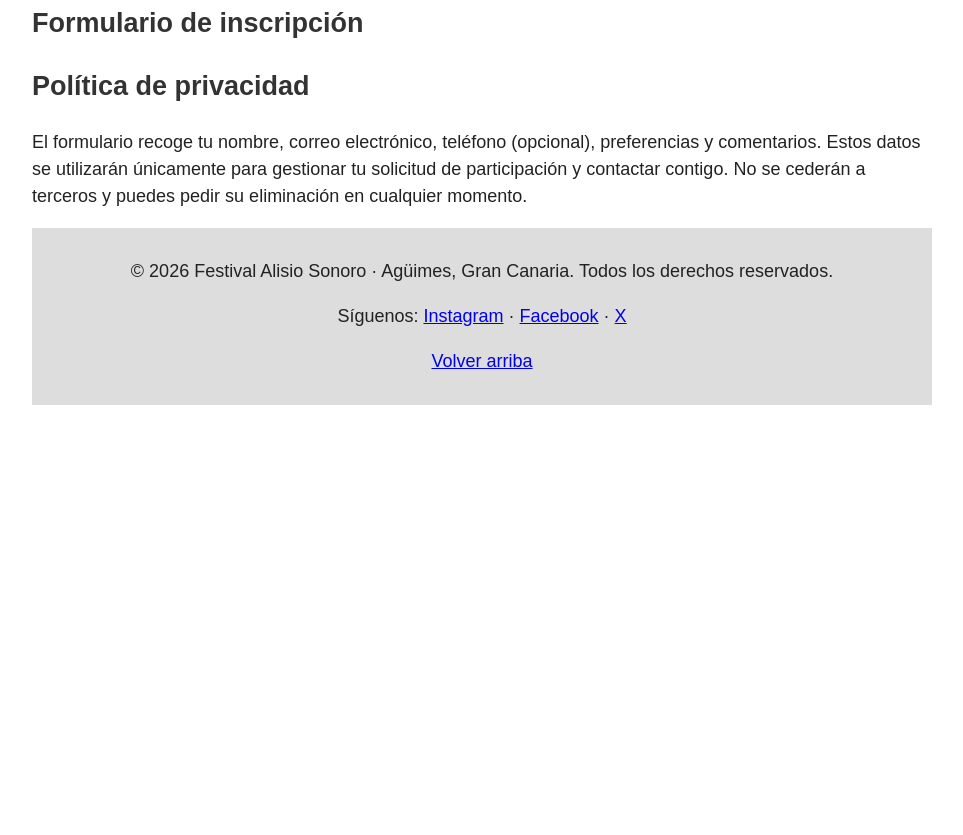
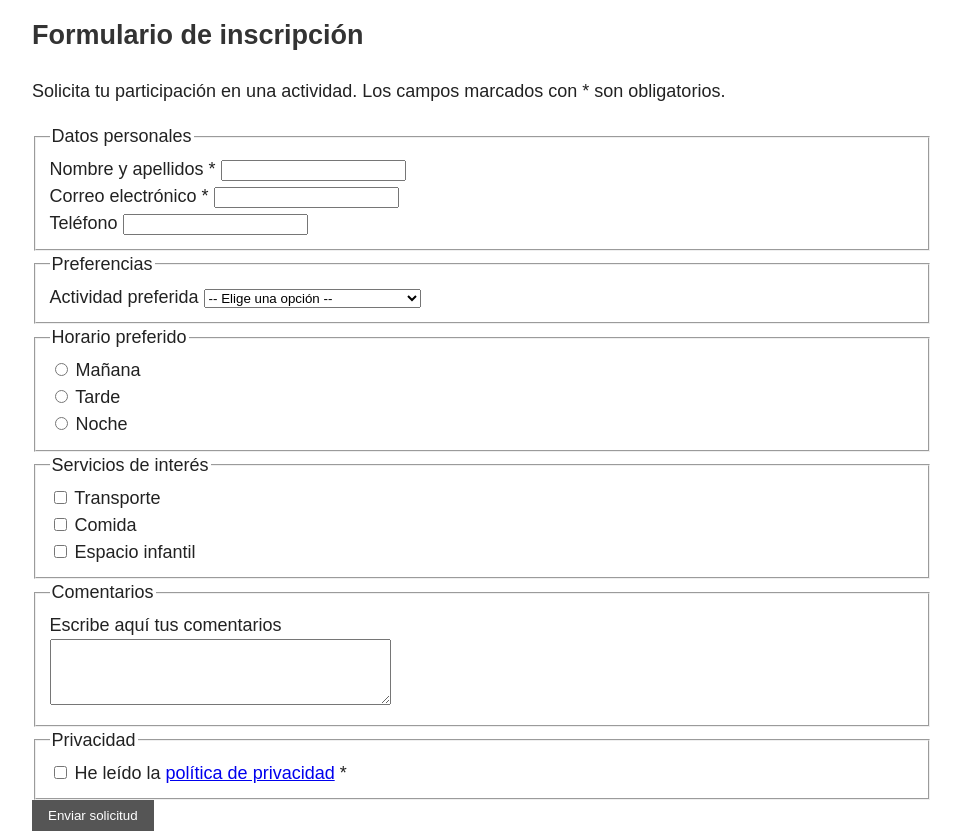
Before and after one commit to EchedeyMV/Actividad-2.3.-Creaci-n-de-una-web---Festival, a plain HTML site: page index.html in a window 1280 px wide. Shown: the part 4309-5144 px from the top of the page, without its empty margins (158-1121 px from the left). Before the commit the page ends 4714 px from the top, so only its background shows below. Drawn offline with Linux system fonts and the light colour scheme.

Commit message:
4ºcommit

```diff
--- a/index.html
+++ b/index.html
@@ -49,9 +49,27 @@
       padding: 6px;
     }
 
+    th {
+      background-color: #d9ecef;
+    }
+
+    caption {
+      background-color: #fff3cd;
+      font-weight: bold;
+      padding: 6px;
+    }
+
     aside {
       border-left: 4px solid #888888;
       padding: 8px 16px;
+    }
+
+    button {
+      background-color: #555555;
+      color: #ffffff;
+      border: none;
+      padding: 8px 16px;
+      cursor: pointer;
     }
   </style>
 </head>
@@ -205,6 +223,71 @@
     <!-- ===== Formulario ===== -->
     <section id="inscripcion">
       <h2>Formulario de inscripción</h2>
+      <p>Solicita tu participación en una actividad. Los campos marcados con * son obligatorios.</p>
+
+      <form action="https://webhook.site/TU-URL-AQUI" method="POST">
+        <fieldset>
+          <legend>Datos personales</legend>
+
+          <label for="nombre">Nombre y apellidos *</label>
+          <input type="text" id="nombre" name="nombre" required autocomplete="name">
+          <br>
+
+          <label for="email">Correo electrónico *</label>
+          <input type="email" id="email" name="email" required autocomplete="email">
+          <br>
+
+          <label for="telefono">Teléfono</label>
+          <input type="tel" id="telefono" name="telefono" pattern="[0-9 +]{9,15}" autocomplete="tel">
+        </fieldset>
+
+        <fieldset>
+          <legend>Preferencias</legend>
+
+          <label for="actividad">Actividad preferida</label>
+          <select id="actividad" name="actividad" required>
+            <option value="">-- Elige una opción --</option>
+            <option value="percusion">Taller de percusión tradicional</option>
+            <option value="ruta">Ruta de artesanía y gastronomía</option>
+            <option value="cuentacuentos">Cuentacuentos canarios</option>
+            <option value="dj">Sesión DJ bajo las estrellas</option>
+          </select>
+        </fieldset>
+
+        <fieldset>
+          <legend>Horario preferido</legend>
+          <input type="radio" id="manana" name="horario" value="manana" required>
+          <label for="manana">Mañana</label><br>
+          <input type="radio" id="tarde" name="horario" value="tarde">
+          <label for="tarde">Tarde</label><br>
+          <input type="radio" id="noche" name="horario" value="noche">
+          <label for="noche">Noche</label>
+        </fieldset>
+
+        <fieldset>
+          <legend>Servicios de interés</legend>
+          <input type="checkbox" id="transporte" name="servicios" value="transporte">
+          <label for="transporte">Transporte</label><br>
+          <input type="checkbox" id="comida" name="servicios" value="comida">
+          <label for="comida">Comida</label><br>
+          <input type="checkbox" id="infantil" name="servicios" value="espacio-infantil">
+          <label for="infantil">Espacio infantil</label>
+        </fieldset>
+
+        <fieldset>
+          <legend>Comentarios</legend>
+          <label for="comentarios">Escribe aquí tus comentarios</label><br>
+          <textarea id="comentarios" name="comentarios" rows="4" cols="40" maxlength="500"></textarea>
+        </fieldset>
+
+        <fieldset>
+          <legend>Privacidad</legend>
+          <input type="checkbox" id="acepto" name="acepto" value="si" required>
+          <label for="acepto">He leído la <a href="#privacidad">política de privacidad</a> *</label>
+        </fieldset>
+
+        <button type="submit">Enviar solicitud</button>
+      </form>
     </section>
 
     <!-- ===== Privacidad ===== -->
```
